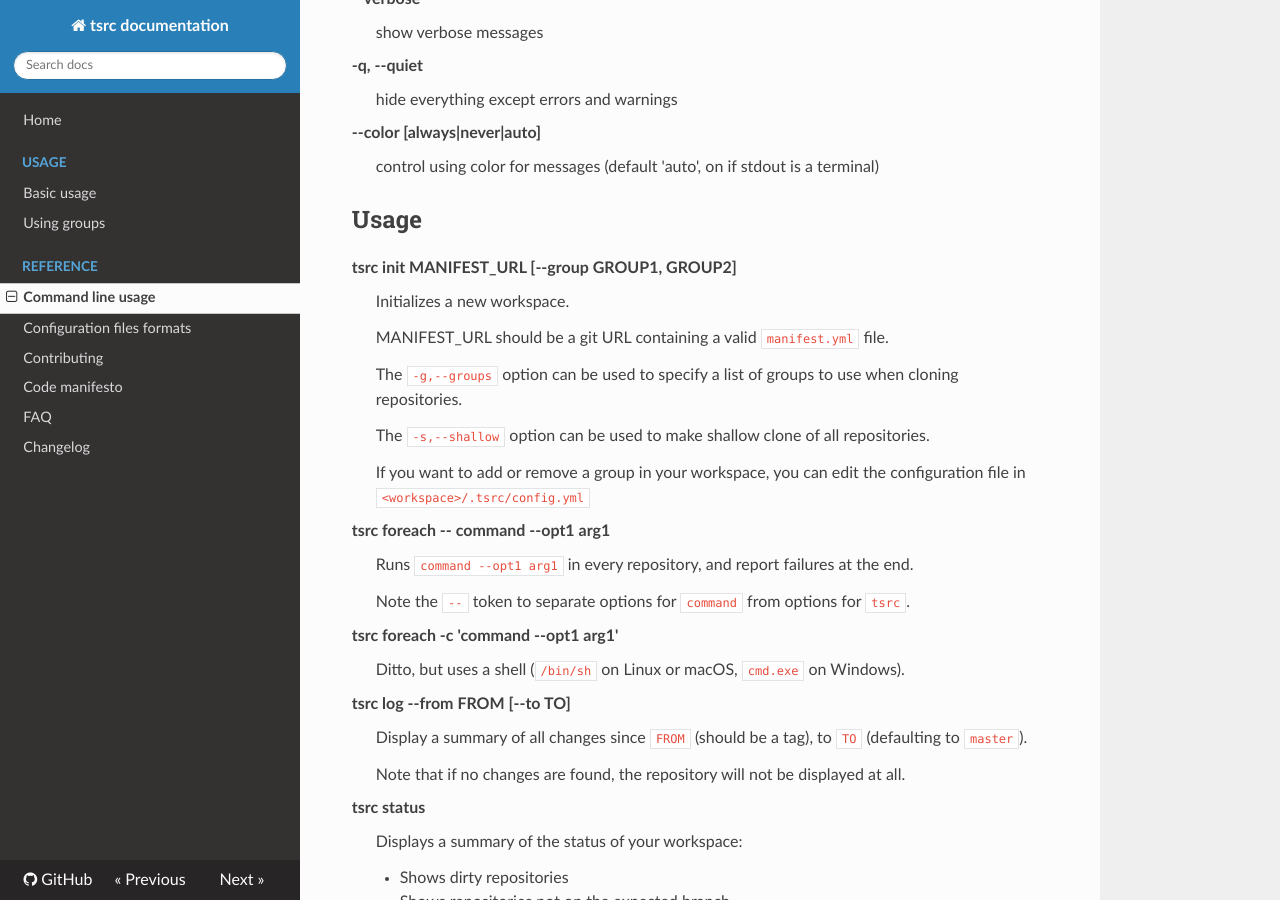
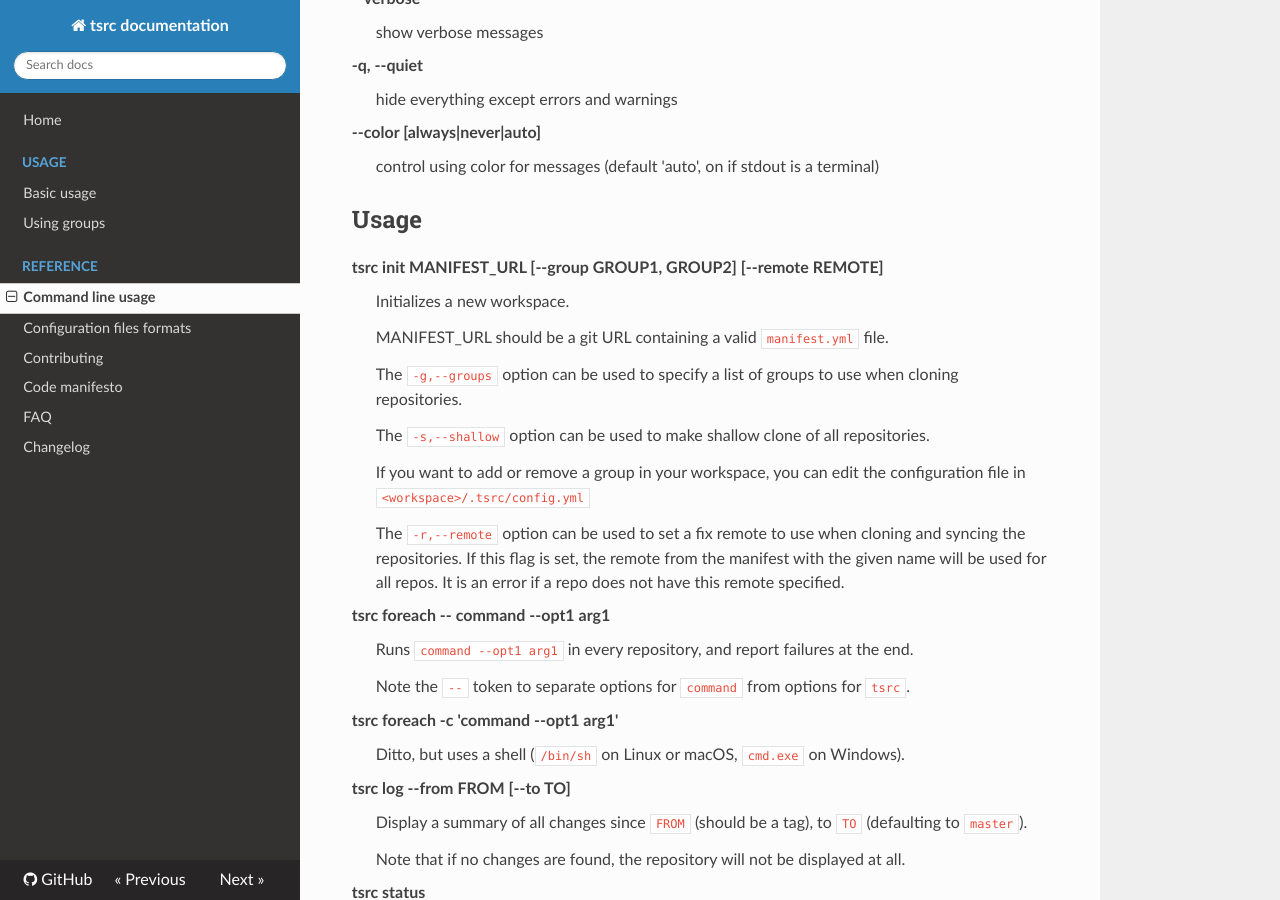
Before and after one commit to your-tools/tsrc, an MkDocs documentation site: the page built from docs/ref/cli.md, in a window 1280 px wide and 900 px high, scrolled down 686 px. Built offline with MkDocs 1.6.1, drawn with Linux system fonts in a browser that asks for light colours; nearby versions of some CDN libraries.

Commit message:
Update docs with new planned singular remote feature flag
Signed-off-by: Tronje Krabbe <tkrabbe@jusst.de>

```diff
--- a/docs/ref/cli.md
+++ b/docs/ref/cli.md
@@ -37,7 +37,7 @@ just at the top.
 ## Usage
 
 
-tsrc init MANIFEST_URL [--group GROUP1, GROUP2]
+tsrc init MANIFEST_URL [--group GROUP1, GROUP2] [--remote REMOTE]
 :   Initializes a new workspace.
 
     MANIFEST_URL should be a git URL containing a valid
@@ -50,6 +50,11 @@ tsrc init MANIFEST_URL [--group GROUP1, GROUP2]
 
     If you want to add or remove a group in your workspace, you can
     edit the configuration file in `<workspace>/.tsrc/config.yml`
+
+    The `-r,--remote` option can be used to set a fix remote to use when cloning
+    and syncing the repositories. If this flag is set, the remote from the manifest
+    with the given name will be used for all repos. It is an error if a repo
+    does not have this remote specified.
 
 
 tsrc foreach -- command --opt1 arg1
```
